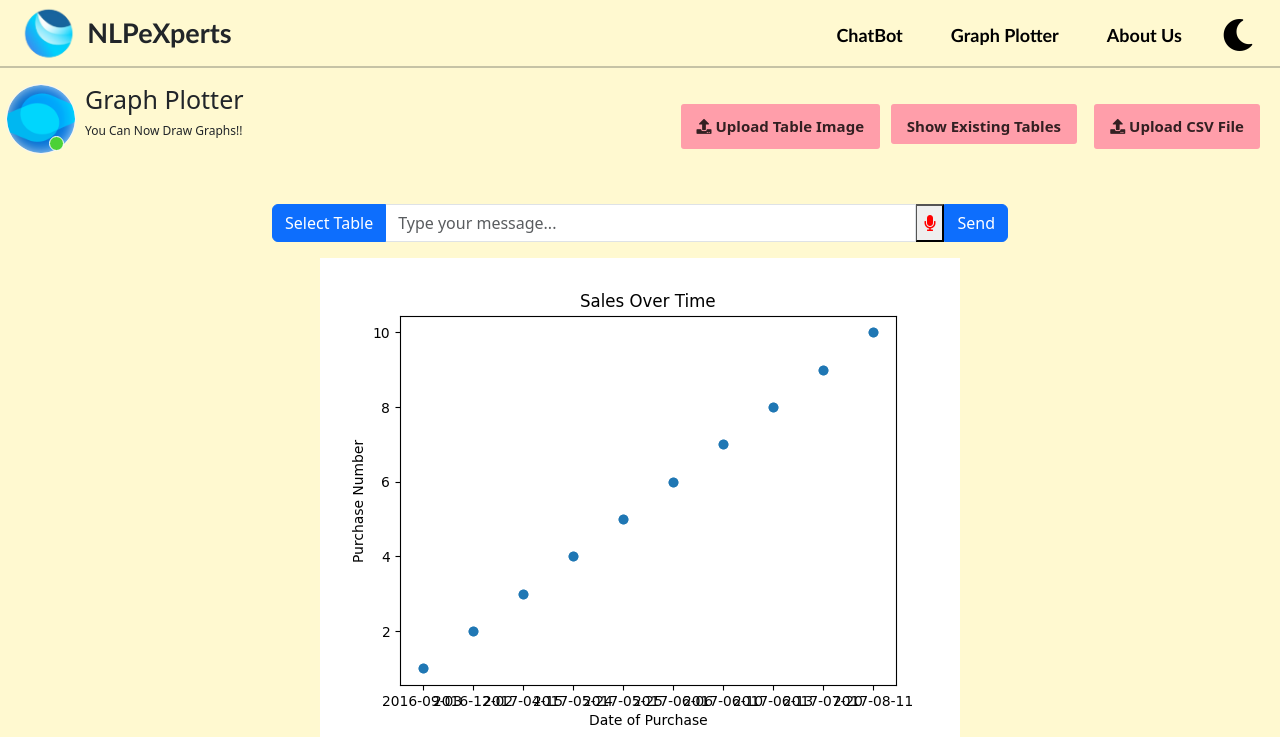
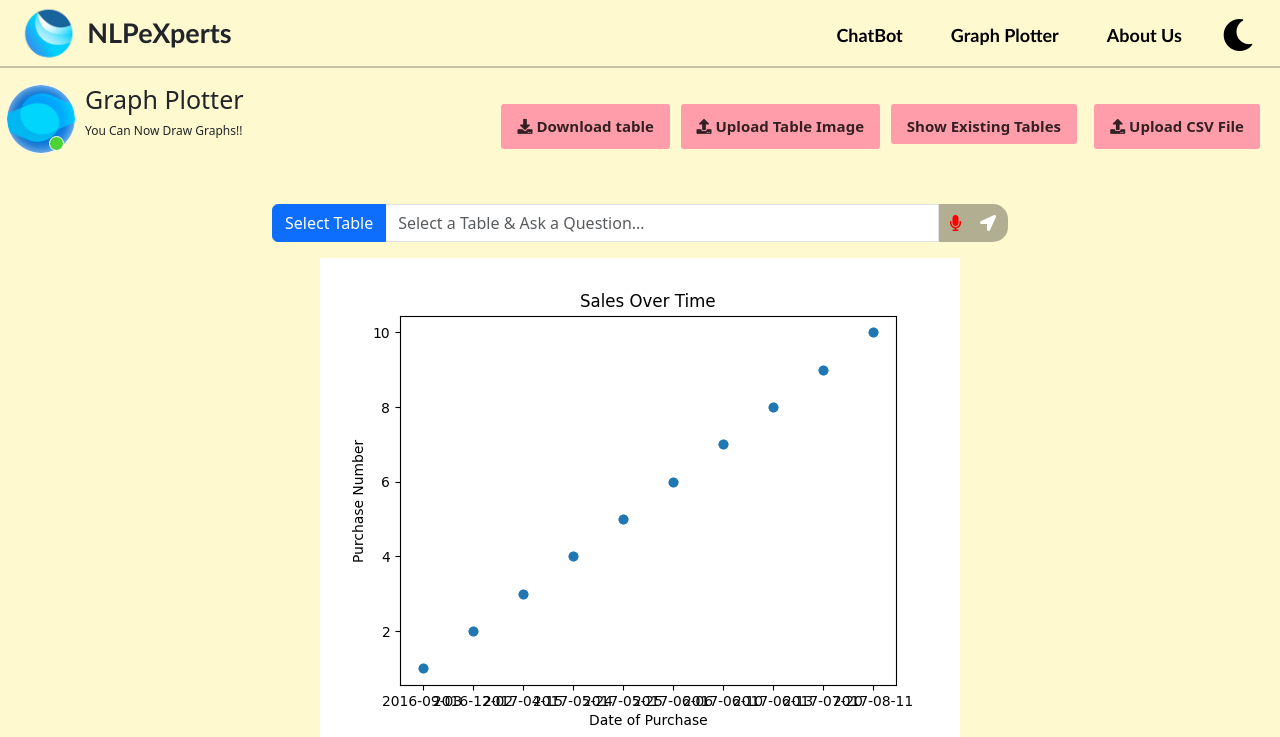
Before and after one commit to Shashankss1205/TabuleX, a Flask app: page /graphy in a window 1280 px wide. Shown: the top 737 px of the page. Run offline with Flask 3, Linux system fonts and the light colour scheme; parts of the project's set-up code (start-up, migrations or seed data) failed here and were passed over; some libraries are stand-ins or nearby versions.

Commit message:
7 Bugs fixed

````diff
--- a/app.py
+++ b/app.py
@@ -14,6 +14,7 @@ import subprocess
 
 # load_dotenv()
 # GOOGLE_API_KEY = os.getenv('GOOGLE_API_KEY')
+GOOGLE_API_KEY = "AIzaSyAQCjr0tG92ET84s79YAfXTzte5aLj0c7E"
 # Load google api key
 
 app = Flask(__name__)
@@ -49,9 +50,9 @@ def question_generator():
     prompt = f"Write 10-15 Natural language questions to ask related to the tables {table_col_combo}. Pre exisiting tables and their columns are {table_col_combo}.Dont make random columns on your own. Just write the lines no extra text"
     response = model.generate_content(prompt)
     reply = response.text
-    print(reply)
+    # print(reply)
     ques_list = [line.strip() for line in reply.strip().split('\n')]
-    print(ques_list)
+    # print(ques_list)
     return ques_list
 items= question_generator()
 
@@ -88,10 +89,10 @@ def chatbot(input):
         extracted_content = re.findall(r"```sqlite(.*?)```", reply, re.DOTALL) or re.findall(r"```sql(.*?)```", reply, re.DOTALL) or re.findall(r"```(.*?)```", reply, re.DOTALL)
         responses = []
         collector(input)
-        print(extracted_content)
+        # print(extracted_content)
         for content in extracted_content:
             reply = content.strip()
-            print(reply)
+            # print(reply)
             response = execute_sql(reply)
             responses.append(response)
         return responses
@@ -107,7 +108,7 @@ def graphplot(input):
         # prompt = "Write a story about a magic backpack."
         prompt = f"Write a PYTHON command for {input} and dataframe is named 'output.csv'. Pre exisiting tables and their columns are {table_col_combo}. Pre-existing chats are {history[0]}. Dont make random columns on your own and try to use columns with highest co-relation when asked to alter something, Do not forget to put column names in double quotes if the column has 2 words in it.Only use Matplotlib, pandas, numpy for creating the graphs. save the image plot as 'static/graph.png'"
 
-        print(f"Write a PYTHON command to {input} if the table and their columns are {table_col_combo}  Pre-existing chats are {history[0]}.")
+        print(prompt)
         response = model.generate_content(prompt)
         reply = response.text
         print(reply)
@@ -124,7 +125,7 @@ def process_table_download(table_name):
     df = pd.read_sql_query(query, conn)
     df.to_csv('output.csv', index=False)
     conn.close()
-    print("Table data has been written to output.csv")
+    # print("Table data has been written to output.csv")
     return {'status': 'success'}
 
 def get_db_connection():
@@ -139,28 +140,28 @@ def execute_sql(sql_command):
 
     # Print the list of SQL commands
     for sql_command in sql_commands:
-        print(sql_command)
+        # print(sql_command)
         # Check if the SQL command is a SELECT statement
         is_select_query = sql_command.strip().upper().startswith('SELECT')
         cursor.execute(sql_command)
         # # If it's a SELECT statement, fetch and return the query result
         if is_select_query:
             tables = cursor.fetchall()
-            print(tables)
+            # print(tables)
             conn.commit()
 
         else:
             cursor.execute("SELECT name FROM sqlite_master WHERE type='table';")
             tables = f"Tables Available: {cursor.fetchall()}"
             conn.commit()
-    print(tables)
+    # print(tables)
     return tables
 
 def subproc(new_file_content):
     with open('dynamic_script.py', 'w') as file:
         file.write(new_file_content)
 
-    print("dynamic_script.py created.")
+    # print("dynamic_script.py created.")
     # activate_script = os.path.join('myenv', 'Scripts', 'activate')
     # activate_cmd = f'call "{activate_script}"'
     # subprocess.run(activate_cmd, shell=True, check=True)
@@ -193,19 +194,19 @@ def about():
 @app.route("/get", methods=["GET", "POST"])
 def chat():
     input = request.form["msg"]
-    print("Input: " + input)
+    # print("Input: " + input)
     responses = chatbot(input)
-    print(responses)
-    print(type(responses))
+    # print(responses)
+    # print(type(responses))
     return responses
 
 @app.route("/graphy", methods=["POST"])
 def graphy():
     input = request.form["msg"]
-    print("Input: " + input)
+    # print("Input: " + input)
     responses = graphplot(input)
-    print(responses)
-    print(type(responses))
+    # print(responses)
+    # print(type(responses))
     return responses
 
 @app.route("/listTable", methods=["GET"])
@@ -252,7 +253,7 @@ def upload():
     image = Image.open(BytesIO(file.read()))
     genai.configure(api_key=GOOGLE_API_KEY)
     imgmodel = genai.GenerativeModel('gemini-pro-vision')
-    print(imgmodel)
+    # print(imgmodel)
     print(f"Write an SQLite command to add the table heads along with the input data present in the image. Dont make random columns on your own. You are warned : Never compromise the SQL syntax according to the input")
     response = imgmodel.generate_content([f"Write an SQLite command in code blocks like ```sql ........ ``` to add the table heads along with the input data present in the image. Dont make random columns on your own. Dont give table names from the list : {table_col_combo}. You are warned : Never compromise the SQL syntax according to the input", image], stream=True)
     response.resolve()
@@ -262,10 +263,10 @@ def upload():
     extracted_content = re.findall(r"```sqlite(.*?)```", reply, re.DOTALL) or re.findall(r"```SQLITE(.*?)```", reply, re.DOTALL) or re.findall(r"```sql(.*?)```", reply, re.DOTALL) or re.findall(r"```SQL(.*?)```", reply, re.DOTALL)
             # or re.findall(r"```(.*?)```", reply, re.DOTALL)
     responses = []
-    print(extracted_content)
+    # print(extracted_content)
     for content in extracted_content:
         reply = content.strip()
-        print(reply)
+        # print(reply)
         response = execute_sql(reply)
         responses.append(response)
     return responses
@@ -311,7 +312,7 @@ def show_file():
         data[table] = table_data
     conn.close()
     # print(data)
-    print(type(data))
+    # print(type(data))
     return jsonify({'output_value': data})
 
 
--- /dev/null
+++ b/static/dark_mode.js
@@ -0,0 +1,93 @@
+document.addEventListener("DOMContentLoaded", function () {
+    var changeCssButton = document.getElementById("changeCssButton");
+    var icon = document.getElementById("icon");
+    var bodyElement = document.querySelector('body');
+    var chatElement = document.querySelector('.card');
+    var sidenavElement = document.querySelector('.sidenav');
+    var faqs = document.querySelector('.faq-section');
+    var graphPlotterButton = document.querySelector('a[href="/graphy"]');
+    var chatBotButton = document.querySelector('a[href="/"]');
+    var aboutusbutton = document.querySelector('a[href="/about"]');
+    var modal = document.querySelector('.modal-content');
+    var faqItems = document.querySelectorAll('.list-group-item');
+    var msgtimesend = document.querySelectorAll('.msg_time_send');
+    var msgtime = document.querySelectorAll('.msg_time');
+    var showtableModal = document.querySelector('.showtableModal');
+
+    // Function to apply dark mode
+    function enableDarkMode() {
+        bodyElement.style.backgroundColor = "#070F2B";
+        bodyElement.style.color = "#f7f8fc";
+        if (showtableModal) showtableModal.style.backgroundColor = "#070F2B";
+        if (modal) modal.style.backgroundColor = "#070F2B";
+        if (chatElement) chatElement.style.backgroundColor = "#070F2B";
+        if (chatElement) chatElement.style.color = "#f7f8fc";
+        if (sidenavElement) sidenavElement.style.backgroundColor = "#070F2B";
+        if (sidenavElement) sidenavElement.style.color = "white";
+        if (faqs) faqs.style.backgroundColor = "#535C91";
+        changeCssButton.style.color = "white";
+        if (graphPlotterButton) graphPlotterButton.style.color = "#FF9EAA";
+        if (aboutusbutton) aboutusbutton.style.color = "#FF9EAA";
+        if (chatBotButton) chatBotButton.style.color = "#FF9EAA";
+        msgtimesend.forEach(function (element) {
+            element.style.color = "#FFFFFF";
+        });
+        msgtime.forEach(function (element) {
+            element.style.color = "#FFFFFF";
+        });
+        faqItems.forEach(function (item) {
+            item.style.backgroundColor = "#292B4A";
+            item.style.color = "white";
+        });
+        icon.classList.remove("fa-moon");
+        icon.classList.add("fa-sun");
+        localStorage.setItem('darkMode', 'enabled');
+    }
+
+    // Function to disable dark mode
+    function disableDarkMode() {
+        bodyElement.style.backgroundColor = "";
+        bodyElement.style.color = "";
+        if (showtableModal) showtableModal.style.backgroundColor = "";
+        if (modal) modal.style.backgroundColor = "";
+        if (chatElement) chatElement.style.backgroundColor = "";
+        if (chatElement) chatElement.style.color = "";
+        if (sidenavElement) sidenavElement.style.backgroundColor = "";
+        if (sidenavElement) sidenavElement.style.color = "";
+        if (faqs) faqs.style.backgroundColor = "";
+        changeCssButton.style.color = "black";
+        if (graphPlotterButton) graphPlotterButton.style.color = "";
+        if (aboutusbutton) aboutusbutton.style.color = "";
+        if (chatBotButton) chatBotButton.style.color = "";
+        msgtimesend.forEach(function (element) {
+            element.style.color = "#000000";
+        });
+        msgtime.forEach(function (element) {
+            element.style.color = "#000000";
+        });
+        faqItems.forEach(function (item) {
+            item.style.backgroundColor = "";
+            item.style.color = "";
+        });
+        icon.classList.remove("fa-sun");
+        icon.classList.add("fa-moon");
+        localStorage.setItem('darkMode', 'disabled');
+    }
+
+    // Check the stored value in localStorage
+    if (localStorage.getItem('darkMode') === 'enabled') {
+        enableDarkMode();
+    } else {
+        disableDarkMode();
+    }
+
+    if (changeCssButton) {
+        changeCssButton.addEventListener("click", function () {
+            if (localStorage.getItem('darkMode') !== 'enabled') {
+                enableDarkMode();
+            } else {
+                disableDarkMode();
+            }
+        });
+    }
+});
--- a/static/script.js
+++ b/static/script.js
@@ -74,74 +74,6 @@ document.getElementById('fileInput2').addEventListener('change', function () {
 	} else {
 		console.log('No file selected');
 	}
-});
-
-document.addEventListener("DOMContentLoaded", function () {
-	var isToggled = false; // Variable to track the state
-
-	var changeCssButton = document.getElementById("changeCssButton");
-	var icon = document.getElementById("icon");
-	var bodyElement = document.querySelector('body');
-	var chatElement = document.querySelector('.card');
-	var sidenavElement = document.querySelector('.sidenav');
-	var faqs = document.querySelector('.faq-section');
-	var graphPlotterButton = document.querySelector('a[href="/graphy"]');
-	var chatBotButton = document.querySelector('a[href="/"]');
-	var aboutusbutton = document.querySelector('a[href="/about"]');
-	var modal = document.querySelector('.modal-content');
-	var faqItems = document.querySelectorAll('.list-group-item');
-
-	changeCssButton.addEventListener("click", function () {
-		isToggled = !isToggled;
-
-		if (isToggled) {
-			// Enable dark mode
-			bodyElement.style.backgroundColor = "070F2B";
-			bodyElement.style.color = "#f7f8fc";
-			if (modal) modal.style.backgroundColor = "070F2B";
-			if (chatElement) chatElement.style.backgroundColor = "070F2B";
-			if (chatElement) chatElement.style.color = "#f7f8fc";
-			if (sidenavElement) sidenavElement.style.backgroundColor = "070F2B";
-			if (sidenavElement) sidenavElement.style.color = "white";
-			if (faqs) faqs.style.backgroundColor = "535C91";
-			changeCssButton.style.color = "white";
-			graphPlotterButton.style.color = "#FF9EAA"; // Adjust as needed
-			aboutusbutton.style.color = "#FF9EAA"; // Adjust as needed
-			chatBotButton.style.color = "#FF9EAA"; // Adjust as needed
-
-			faqItems.forEach(function (item) {
-				item.style.backgroundColor = "#292B4A";
-				item.style.color = "white";
-			});
-
-			// Change icon to sun
-			icon.classList.remove("fa-moon");
-			icon.classList.add("fa-sun");
-		} else {
-			// Disable dark mode
-			bodyElement.style.backgroundColor = "";
-			bodyElement.style.color = "";
-			if (modal) modal.style.backgroundColor = "";
-			if (chatElement) chatElement.style.backgroundColor = "";
-			if (chatElement) chatElement.style.color = "";
-			if (sidenavElement) sidenavElement.style.backgroundColor = "";
-			if (sidenavElement) sidenavElement.style.color = "";
-			if (faqs) faqs.style.backgroundColor = "";
-			changeCssButton.style.color = "black";
-			graphPlotterButton.style.color = ""; // Reset to default
-			aboutusbutton.style.color = ""; // Reset to default
-			chatBotButton.style.color = ""; // Reset to default
-
-			faqItems.forEach(function (item) {
-				item.style.backgroundColor = "";
-				item.style.color = "";
-			});
-
-			// Change icon to moon
-			icon.classList.remove("fa-sun");
-			icon.classList.add("fa-moon");
-		}
-	});
 });
 
 document.addEventListener('DOMContentLoaded', function () {
@@ -243,7 +175,7 @@ $(document).ready(function () {
 			type: "POST",
 			url: "/get",
 		}).done(function (responses) {
-			console.log(responses)
+			// console.log(responses)
 			var botHtml = '<div class="d-flex justify-content-start mb-4">';
 			botHtml += '<div class="img_cont_msg"><img src="../static/Wrapper@3x.png" class="rounded-circle user_img_msg"></div>';
 			botHtml += '<div class="msg_cotainer">';
@@ -265,7 +197,7 @@ $(document).ready(function () {
 		event.preventDefault();
 	});
 });
-$(document).ready(function () {
+
 $('#show_table').click(function () {
 	$.ajax({
 		type: 'POST',
@@ -280,8 +212,11 @@ $(document).ready(function () {
 			for (const [tableName, rows] of Object.entries(data)) {
 				// Create a container for each table and title
 				const tableContainer = document.createElement('div');
+				tableContainer.className = 'table-container';
+				tableContainer.dataset.tableName = tableName.toLowerCase();
 
 				const table = document.createElement('table');
+				table.id = `table_${tableName}`;
 				const headerRow = table.insertRow();
 
 				// Create table rows
@@ -290,6 +225,8 @@ $(document).ready(function () {
 					for (const cellData of row) {
 						const cell = newRow.insertCell();
 						cell.textContent = cellData;
+						if (localStorage.getItem('darkMode') === 'enabled')
+							cell.style.border="1px solid #fff";
 					}
 				}
 
@@ -307,6 +244,17 @@ $(document).ready(function () {
 		}
 	});
 });
+
+$('#filter_input').on('input', function () {
+	const filterValue = $(this).val().toLowerCase();
+	$('.table-container').each(function () {
+		const tableName = $(this).data('tableName');
+		if (tableName.includes(filterValue)) {
+			$(this).show();
+		} else {
+			$(this).hide();
+		}
+	});
 });
 
 // ***************************************SELECT TABLE****************************************
@@ -318,7 +266,7 @@ $(document).ready(function () {
 			contentType: 'application/json',
 			success: function (response) {
 				let data = response;
-				console.log(data);
+				// console.log(data);
 				populateselectModal(data);
 			}
 		});
@@ -332,7 +280,7 @@ function populateselectModal(data) {
 	data.forEach(itemArray => {
 		if (itemArray.length > 0) {
 			let item = itemArray[0]; // Assuming each array contains a single item
-			console.log(item);
+			// console.log(item);
 
 			// Create a div for each item
 			let itemDiv = $('<div class="mb-2">');
@@ -386,7 +334,7 @@ $(document).ready(function () {
 			contentType: 'application/json',
 			success: function (response) {
 				let data = response;
-				console.log(data);
+				// console.log(data);
 				populateDownloadModal(data);
 			}
 		});
@@ -465,7 +413,7 @@ $(document).ready(function () {
 			url: "/graphy",
 		}).done(function (response) {
 			// Handle the response from the API if needed
-			console.log(response);
+			// console.log(response);
 		});
 	});
 });
--- a/static/style.css
+++ b/static/style.css
@@ -4,7 +4,7 @@ body,html{
 	background-color: FFF9D0;
 }
 
-.btn-warning{
+.btn-danger{
 	position: relative;
 	padding: 11px 16px;
 	font-size: 15px;
@@ -19,7 +19,7 @@ body,html{
   }
 
 
-.btn-warning input[type = "file"]{
+.btn-danger input[type = "file"]{
 	cursor: pointer;
 	position: absolute;
 	left: 0%;
@@ -28,9 +28,13 @@ body,html{
 	opacity: 0;
 }
 
-.btn-warning:hover{
+.btn-danger:hover{
 	background-color: #d65665;
 }
+.btn-danger:active {
+	background-color: #d65665;
+}
+
 .main_container{
 	display: flex;
 }
@@ -165,6 +169,17 @@ tr:hover {
 	font-weight: bolder;
 	height: 40;
 }
+#filter_container {
+	display: flex;
+	align-items: center;
+	margin: 10px 0;
+}
+#filter_input {
+	margin-left: 10px;
+	padding: 5px;
+	border-radius: 5px;
+	border: 1px solid #ccc;
+}
 
 /* ***********************************Main body************************************************* */
 
@@ -211,6 +226,12 @@ tr:hover {
 .btn_css{
 	width: 25px;
 	color: red;
+}
+#recordBtn{
+	background-color: rgba(0,0,0,0.3) !important;
+	border:0 !important;
+	cursor: pointer;
+	padding-left: 5px;
 }
 .send_btn{
 	border-radius: 0 15px 15px 0 !important;
@@ -303,14 +324,14 @@ tr:hover {
 	position: absolute;
 	left: 0;
 	bottom: -15px;
-	color: rgba(255,255,255,0.5);
+	/* color:  rgba(0,0,0,1); */
 	font-size: 10px;
 }
 .msg_time_send{
 	position: absolute;
 	right:0;
 	bottom: -15px;
-	color: rgba(0,0,0,1);
+	/* color: rgba(0,0,0,1); */
 	font-size: 10px;
 }
 .msg_head{
--- a/templates/about.html
+++ b/templates/about.html
@@ -138,7 +138,7 @@
         <p>&copy; 2024 NLPeXpert. All rights reserved.</p>
       </div>
     </footer>
-    <script>
+    <!-- <script>
       document.addEventListener("DOMContentLoaded", function () {
         var isToggled = false; // Variable to track the state
 
@@ -188,7 +188,8 @@
           }
         });
       });
-    </script>
+    </script> -->
+    <script src="../static/dark_mode.js"></script>
     <script src="https://cdn.jsdelivr.net/npm/@popperjs/core@2.11.6/dist/umd/popper.min.js"></script>
     <script src="//maxcdn.bootstrapcdn.com/bootstrap/4.1.1/js/bootstrap.min.js"></script>
     <script src="//cdnjs.cloudflare.com/ajax/libs/jquery/3.2.1/jquery.min.js"></script>
--- a/templates/graphy.html
+++ b/templates/graphy.html
@@ -120,7 +120,7 @@
           </div>
 
           <div>
-            <button type="button" class="btn btn-warning add_image">
+            <button type="button" class="btn btn-danger add_image">
               <i class="fa fa-upload"></i> Upload Table Image
               <input
                 type="file"
@@ -131,15 +131,24 @@
               />
             </button>
             <button
+            type="button"
+            class="btn btn-danger add_image2"
+            id="list_table"
+            data-toggle="modal"
+            data-target="#list_modal"
+          >
+            <i class="fa fa-download"></i> Download table
+          </button>
+            <button
               type="button"
               id="show_table"
-              class="btn btn-warning show_table"
+              class="btn btn-danger show_table"
               data-bs-toggle="modal"
               data-bs-target="#tableModal"
             >
               Show Existing Tables
             </button>
-            <button type="button" class="btn btn-warning add_table">
+            <button type="button" class="btn btn-danger add_table">
               <i class="fa fa-upload"></i> Upload CSV File
               <input
                 type="file"
@@ -170,7 +179,7 @@
               type="text"
               id="text"
               name="msg"
-              placeholder="Type your message..."
+              placeholder="Select a Table & Ask a Question..."
               autocomplete="off"
               class="form-control"
             />
@@ -181,9 +190,16 @@
               <button id="stopBtn" style="display: none">
                 <i class="fas fa-stop btn_css"></i>
               </button>
-              <button type="submit" id="send" class="btn btn-primary">
+              <!-- <button type="submit" id="send" class="btn btn-primary">
                 Send
-              </button>
+              </button> -->
+              <button
+                    type="submit"
+                    id="send"
+                    class="input-group-text send_btn"
+                  >
+                    <i class="fas fa-location-arrow"></i>
+                  </button>
             </div>
           </form>
         </div>
@@ -195,7 +211,7 @@
           <br />
           <a
             href="{{ url_for('Download_Graph') }}"
-            class="btn btn-warning"
+            class="btn btn-danger"
             style="color: black"
             ><b>Download the Plot</b></a
           >
@@ -270,6 +286,7 @@
     </div>
 
     <script src="../static/script.js"></script>
+    <script src="../static/dark_mode.js"></script>
     <script
       src="https://cdn.jsdelivr.net/npm/bootstrap@5.3.2/dist/js/bootstrap.bundle.min.js"
       integrity="sha384-C6RzsynM9kWDrMNeT87bh95OGNyZPhcTNXj1NW7RuBCsyN/o0jlpcV8Qyq46cDfL"
````
Also changed, not shown: templates/index.html (+12 -5 lines). Lines whose indentation alone changed are shown as unchanged.
